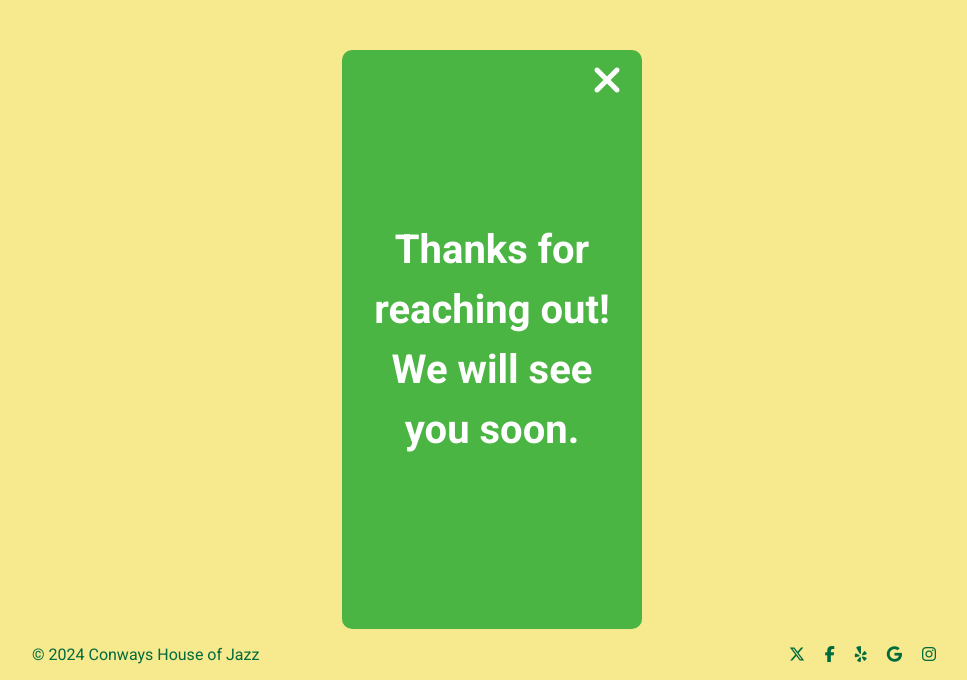
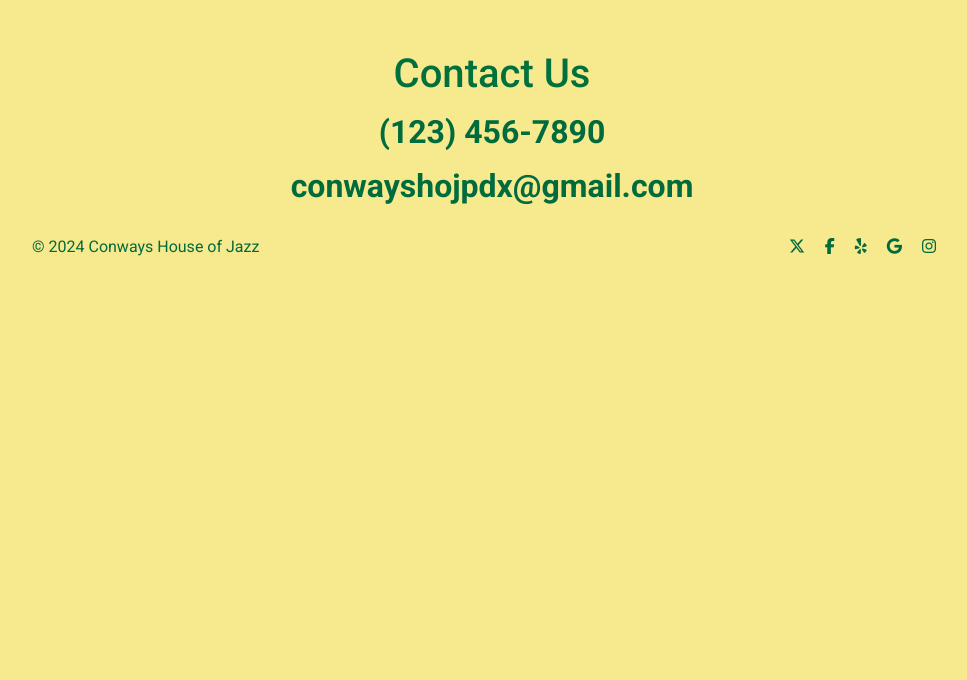
Before and after one commit to astevens104/ConwaysHouseofJazz, a plain HTML site: page index.html in a window 1280 px wide. Shown: the part 1466-2146 px from the top of the page, without its empty margins (148-1115 px from the left). After the commit the page ends 1738 px from the top, so only its background shows below. Drawn offline with nearby package versions, Linux system fonts and the light colour scheme; a script that the page names is missing.

Commit message:
rough draft ready

```diff
--- a/index.html
+++ b/index.html
@@ -82,35 +82,8 @@
             <div class="row">
                 <div class="contact__wrapper">
                     <h2 class="contact__title">Contact Us</h2>
-                    <h3 class="contact__sub-title">Hope to see you soon!</h3>
-                    <div class="form__wrapper">
-                        <form id="contact__form" onsubmit="contact()">
-                            <div class="form__item">
-                                <label class="form__item--label">Name</label>
-                                <input type="text" name="user_name" class="input" required></input>
-                            </div>
-                            <div class="form__item" action="">
-                                <label class="form__item--label">Phone Number</label>
-                                <input type="text" name="user_number" class="input" required></input>
-                            </div>
-                            <div class="form__item">
-                                <label class="form__item--label">Email</label>
-                                <input type="email" name="user_email" class="input" required></input>
-                            </div>
-                            <div class="form__item">
-                                <label class="form__item--label">Message</label>
-                                <textarea type="text" name="message" class="input" required></textarea>
-                            </div>
-                            <button id="contact__submit" class="form__submit">Let Us Hear From You</button>
-                        </form>
-                    </div>
-                    <div class="contact__overlay contact__overlay--loading">
-                        <i class="fas fa-spinner"></i>
-                    </div>
-                    <div class="contact__overlay contact__overlay--success">
-                        Thanks for reaching out! We will see you soon.
-                        <i class="fas fa-times success__exit"></i>
-                    </div>
+                    <h3>(123) 456-7890</h3>
+                    <a class="email" href="mailto:conwayshojpdx@gmail.com">conwayshojpdx@gmail.com</a>
                 </div>
             </div>
         </div>
--- a/index.js
+++ /dev/null
@@ -1,7 +0,0 @@
-// template_g34xg3d
-// service_m2nqlkd
-//pLloMiUmOyGNkTeZM
-
-function contact() {
-    console.log('it worked')
-}
--- a/style.css
+++ b/style.css
@@ -24,8 +24,9 @@ h2 {
 
 h3 {
     color: #006b3c;
-    font-size: 20px;
+    font-size: 32px;
     margin-bottom: 16px;
+    text-align: center;
 }
 
 p {
@@ -198,93 +199,22 @@ CONTACT PAGE
 .contact__wrapper {
     display: flex;
     flex-direction: column;
-    justify-content: center;
     align-items: center;
-    position: relative;
     width: 100%;
 }
 
-.form__item {
+.email {
+    color: #006b3c;
+    font-weight: bold;
+    font-size: 32px;
+    cursor: pointer;
     margin-bottom: 16px;
 }
 
-.form__submit {
-    background-color: #006b3c;
-    border: 4px solid #006b3c;
-    border-radius: 8px;
-    color: white;
-    font-weight: bold;
-    width: 100%;
-    max-width: 280px;
-    margin-top: 24px;
-    padding: 12px 24px;
-    font-size: 20px;
-    transition: all 500ms ease;
-}
-
-.form__submit:hover {
-    background-color: #4b0082;
-    border: #4b0082;
-    border-radius: 50%;
-}
-
-.contact__overlay {
-    position: absolute;
-    top: 0;
-    left: 250;
-    width: 25%;
-    height: 100%;
-    display: flex;
-    align-items: center;
-    justify-content: center;
-    border-radius: 10px;
-}
-
-.contact__overlay--loading {
-    background-color: #4b0082;
-    font-size: 60px;
-    z-index: -1;
-}
-
-.contact__overlay--success {
-    background-color: #4bb543;
-    color: white;
-    font-size: 40px;
-    font-weight: bold;
-    text-align: center;
-    padding: 28px;
-    line-height: 1.5;
-    width: 100%;
-    max-width: 300px;
-}
-
-.contact__overlay--visible {
-}
-
-.fa-spinner {
-    animation: spinner 750ms infinite linear;
-    background-color: #4b0082;
-    color: white;
-}
-
-@keyframes spinner {
-    0% {
-        transform: rotate(0);
-    }
-    100% {
-        transform: rotate(360deg);
-    }
-}
-
-.success__exit {
-    position: absolute;
-    top: 10px;
-    right: 20px;
-    color: black;
-    background: none;
-    color: white;
-    z-index: 100;
-    cursor: pointer;
+.email:hover {
+    color: #4b0082;
+    font-size: 31px;
+    transition: all 300ms ease;
 }
 
 /*
```
